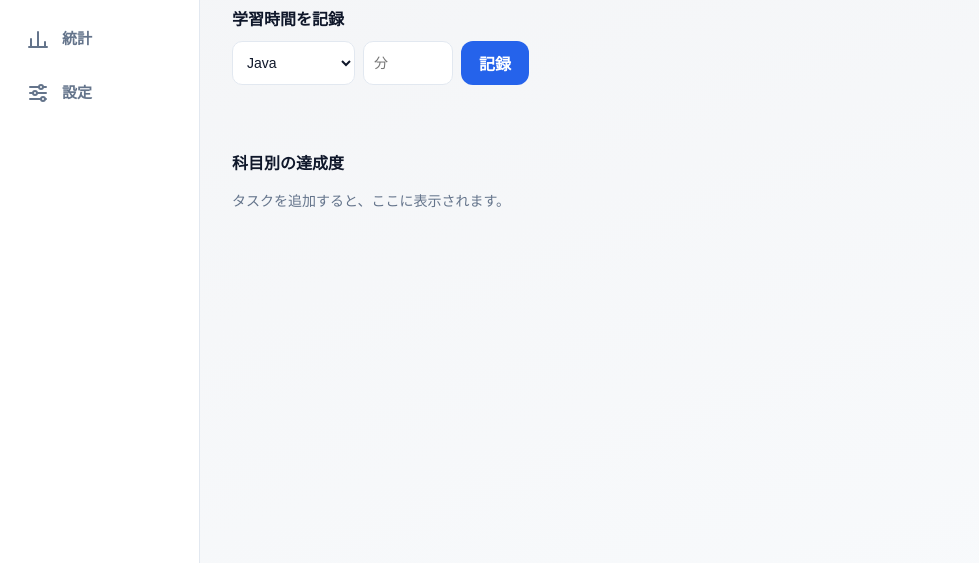
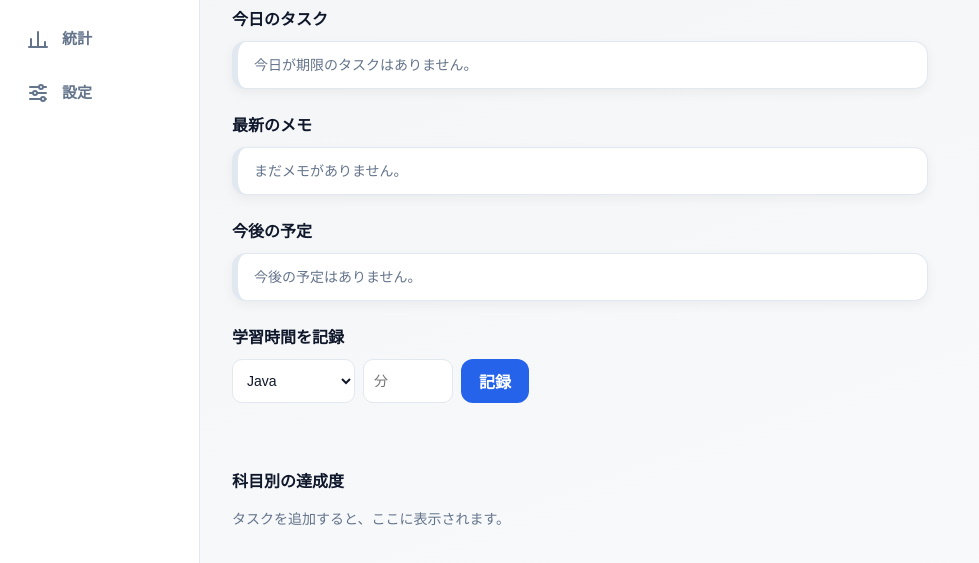
Before and after one commit to Huaihuai7/gakutask, a plain HTML site: page index.html in a window 1280 px wide. Shown: the part 225-788 px from the top of the page, without its empty margins (0-979 px from the left). Drawn offline with Linux system fonts and the light colour scheme.

Commit message:
Add files via upload

```diff
--- a/home.js
+++ b/home.js
@@ -8,6 +8,9 @@ const logCat = document.getElementById("logCat");
 const logMin = document.getElementById("logMin");
 const logBtn = document.getElementById("logBtn");
 const logMsg = document.getElementById("logMsg");
+const todayList = document.getElementById("todayList");
+const latestMemo = document.getElementById("latestMemo");
+const upcomingList = document.getElementById("upcomingList"); // ★追加
 
 // ▼ 集計（総タスク数・完了数・進捗率）を表示する
 function updateSummary() {
@@ -50,6 +53,82 @@ function updateBars() {
 html || '<p class="empty">タスクを追加すると、ここに表示されます。</p>';
 }
 
+// ▼ 今日が期限で、まだ終わっていないタスクを表示する
+function updateToday() {
+const key = dateKey(new Date());
+const items = sortedTasks().filter(function (t) {
+return !t.done && t.due === key;
+});
+
+todayList.innerHTML = "";
+
+if (items.length === 0) {
+const li = document.createElement("li");
+li.className = "empty";
+li.textContent = "今日が期限のタスクはありません。";
+todayList.appendChild(li);
+return;
+}
+
+items.forEach(function (t) {
+const li = document.createElement("li");
+li.textContent = t.text + "（" + (t.cat || "その他") + "）";
+todayList.appendChild(li);
+});
+}
+
+// ▼ 新しいメモを、3件まで表示する
+function updateMemo() {
+latestMemo.innerHTML = "";
+
+if (memos.length === 0) {
+const li = document.createElement("li");
+li.className = "empty";
+li.textContent = "まだメモがありません。";
+latestMemo.appendChild(li);
+return;
+}
+
+const newest = [...memos]
+.sort(function (a, b) {
+return b.id - a.id;
+})
+.slice(0, 3);
+
+newest.forEach(function (m) {
+const li = document.createElement("li");
+const name = m.title || (m.body || "").slice(0, 20) || "（無題）";
+li.textContent = name + (m.date ? "（" + m.date + "）" : "");
+latestMemo.appendChild(li);
+});
+}
+
+// ★追加：明日以降が期限で、まだ終わっていないタスクを、近い順に5件まで表示する
+function updateUpcoming() {
+const key = dateKey(new Date()); // 今日
+const items = sortedTasks()
+.filter(function (t) {
+return !t.done && t.due && t.due > key; // 期限があって、今日より後
+})
+.slice(0, 5);
+
+upcomingList.innerHTML = "";
+
+if (items.length === 0) {
+const li = document.createElement("li");
+li.className = "empty";
+li.textContent = "今後の予定はありません。";
+upcomingList.appendChild(li);
+return;
+}
+
+items.forEach(function (t) {
+const li = document.createElement("li");
+li.textContent = t.due + "　" + t.text + "（" + (t.cat || "その他") + "）";
+upcomingList.appendChild(li);
+});
+}
+
 // ▼ 「記録」が押されたとき
 logBtn.addEventListener("click", function () {
 const min = parseInt(logMin.value, 10);
@@ -75,3 +154,6 @@ logBtn.addEventListener("click", function () {
 
 updateSummary();
 updateBars();
+updateToday();
+updateMemo();
+updateUpcoming(); // ★追加
--- a/index.html
+++ b/index.html
@@ -17,7 +17,16 @@
     <div><small>今週の学習時間</small><b id="sumTime">0時間0分</b></div>
   </div>
 
-   <h2>学習時間を記録</h2>
+  <h2>今日のタスク</h2>
+  <ul id="todayList"></ul>
+
+  <h2>最新のメモ</h2>
+  <ul id="latestMemo"></ul>
+
+  <h2>今後の予定</h2>
+  <ul id="upcomingList"></ul>
+
+  <h2>学習時間を記録</h2>
   <div class="options">
     <select id="logCat">
       <option>Java</option>
```
Lines whose indentation alone changed are shown as unchanged.
